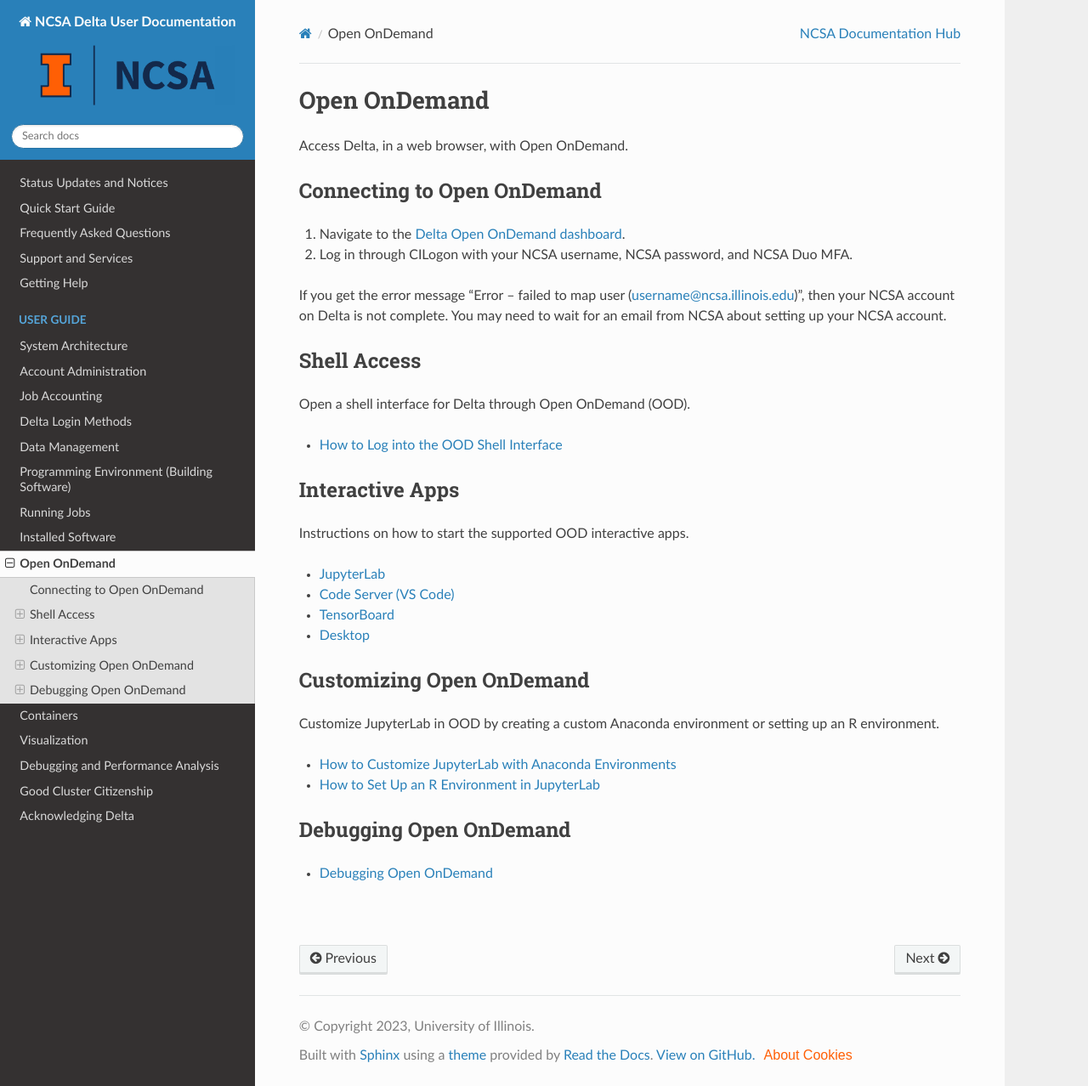
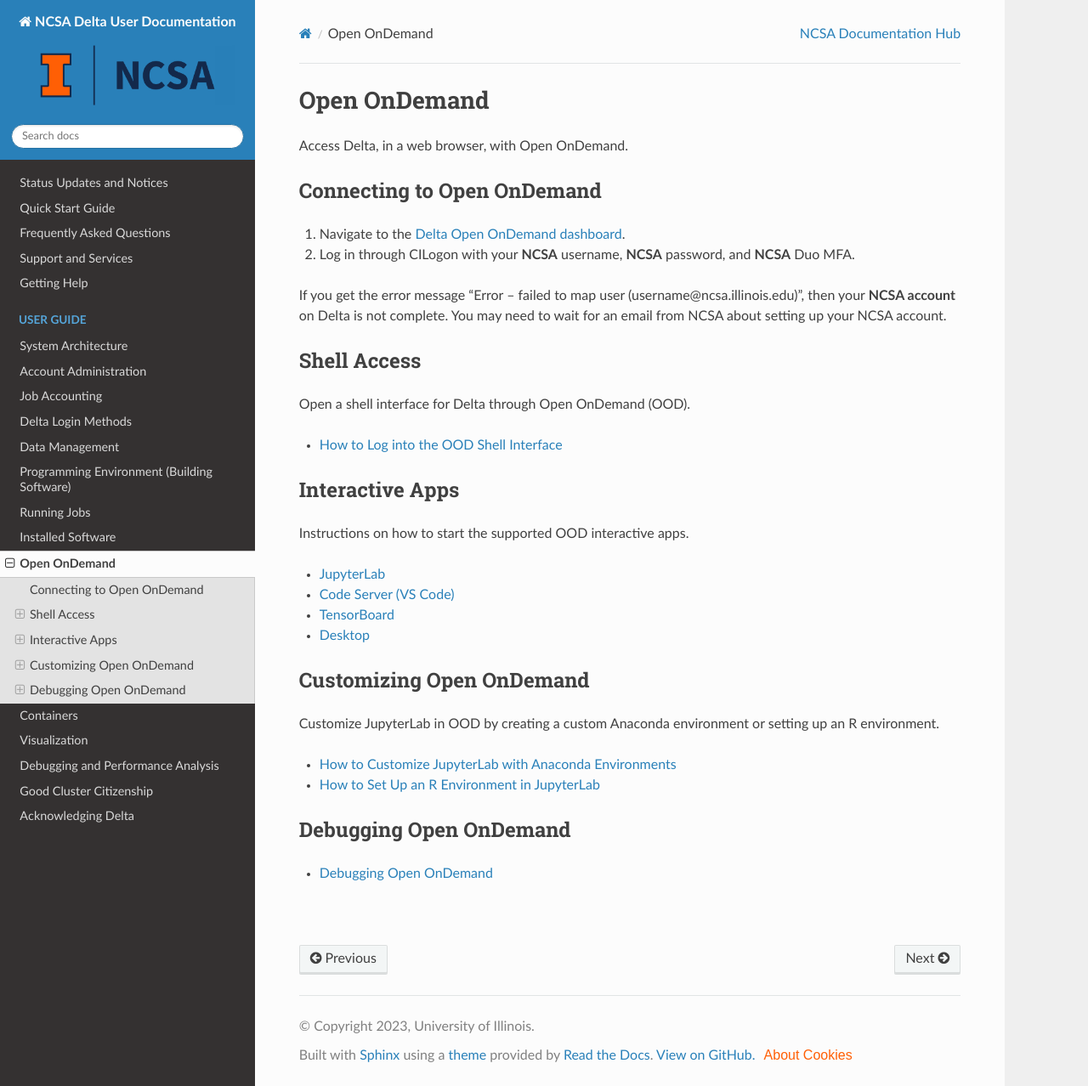
Before and after one commit to ncsa/Delta_doc, a Sphinx documentation site: the page built from docs/source/user_guide/ood/index.rst, in a window 1280 px wide and 1278 px high. Shown: the whole window at 85% size. Built offline with Sphinx 7.4.7 and the Read the Docs theme 3.1.0, drawn with Linux system fonts in a browser that asks for light colours.

```diff
--- a/docs/source/user_guide/ood/index.rst
+++ b/docs/source/user_guide/ood/index.rst
@@ -9,9 +9,9 @@ Connecting to Open OnDemand
 ----------------------------
 
 #. Navigate to the `Delta Open OnDemand dashboard <https://openondemand.delta.ncsa.illinois.edu/>`_.
-#. Log in through CILogon with your NCSA username, NCSA password, and NCSA Duo MFA.
+#. Log in through CILogon with your **NCSA** username, **NCSA** password, and **NCSA** Duo MFA.
 
-If you get the error message “Error -- failed to map user (username@ncsa.illinois.edu)”, then your NCSA account on Delta is not complete. You may need to wait for an email from NCSA about setting up your NCSA account.
+If you get the error message “Error -- failed to map user (username\@ncsa.illinois.edu)”, then your **NCSA account** on Delta is not complete. You may need to wait for an email from NCSA about setting up your NCSA account.
 
 Shell Access
 --------------
```
